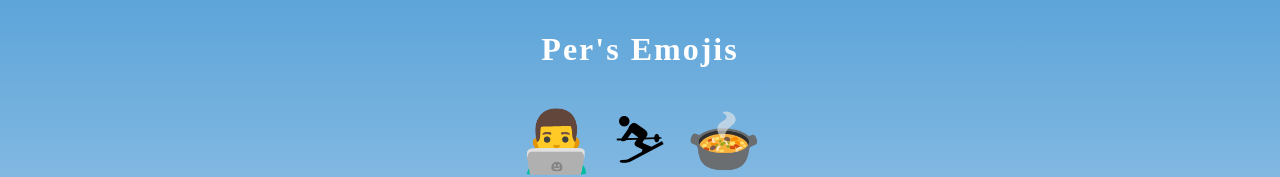
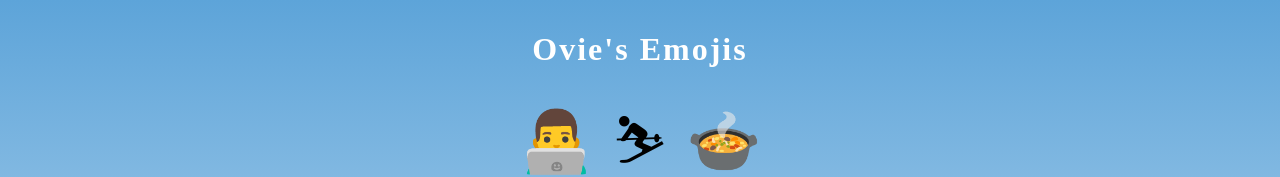
Before and after one commit to Oviep/emoji-picker, a website built with webpack: page index.html in a window 1280 px wide. Shown: the top 177 px of the page. Built offline with nearby package versions, Linux system fonts and the light colour scheme; a web font is replaced by a local one.

Commit message:
added my name to the html file

```diff
--- a/index.html
+++ b/index.html
@@ -4,7 +4,7 @@
         <link href="https://fonts.googleapis.com/css2?family=Baloo&display=swap" rel="stylesheet">
     </head>
     <body>
-        <h1>Per's Emojis</h1>
+        <h1>Ovie's Emojis</h1>
         <div id="emoji-container"></div>
         <input type="text" id="emoji-input" placeholder="type an emoji 🎉">
         <div class="buttons-wrapper">
```
